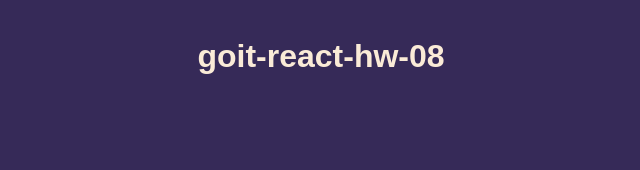
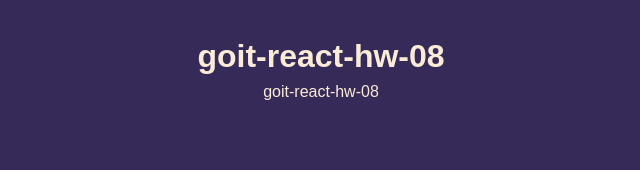
Before and after one commit to Andreyisenko/goit-react-hw-08, a React (Vite) app: page / in a window 1280 px wide. Shown: the top 170 px of the page, without its empty margins (319-959 px from the left). Built offline with nearby package versions, Linux system fonts and the light colour scheme.

Commit message:
fix-vercel

```diff
--- a/src/components/App.jsx
+++ b/src/components/App.jsx
@@ -5,6 +5,7 @@ function App() {
   return (
     <>
       <h1>goit-react-hw-08</h1>
+      <p>goit-react-hw-08</p>
     </>
   )
 }
```
Also changed, not shown: vercel.json (added).
